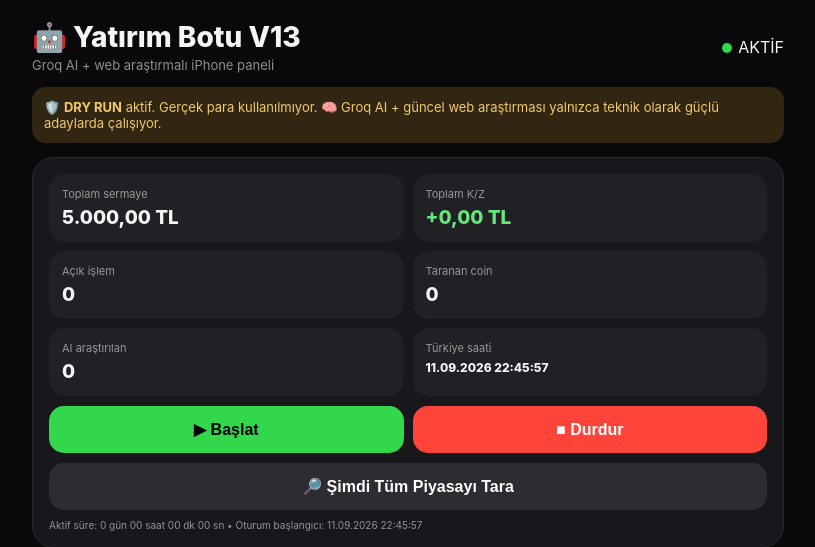
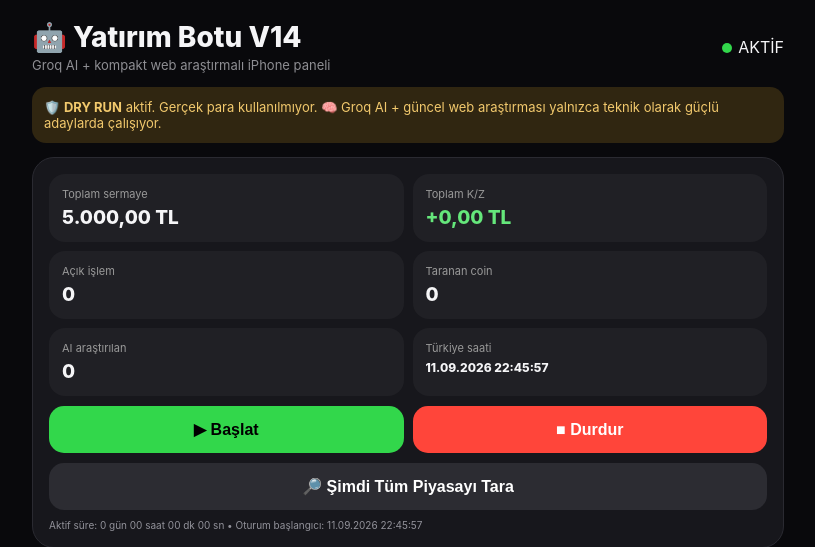
Before and after one commit to ByGolge26/Coinbot, a Flask app: page / in a window 1280 px wide. Shown: the top 547 px of the page, without its empty margins (232-1047 px from the left). Run offline with Flask 3, Linux system fonts and the light colour scheme; data that the repository does not hold is empty.

Commit message:
Update title and subtitle to version 14

```diff
--- a/templates/index.html
+++ b/templates/index.html
@@ -1,7 +1,7 @@
 <!doctype html>
 <html lang="tr"><head>
 <meta charset="utf-8"><meta name="viewport" content="width=device-width,initial-scale=1,viewport-fit=cover">
-<meta name="theme-color" content="#09090c"><title>Yatırım Botu V13</title>
+<meta name="theme-color" content="#09090c"><title>Yatırım Botu V14</title>
 <style>
 *{box-sizing:border-box}body{margin:0;background:#09090c;color:#f5f5f7;font-family:-apple-system,BlinkMacSystemFont,Arial}.wrap{max-width:780px;margin:auto;padding:20px 14px 35px}.head{display:flex;justify-content:space-between;align-items:center}.title{font-size:28px;font-weight:800}.sub{color:#8e8e93;font-size:13px;margin-top:3px}.card{background:#17171c;border:1px solid #2a2a31;border-radius:22px;padding:16px;margin:12px 0}.notice{background:#302611;color:#f2c96d;padding:12px;border-radius:14px;margin:14px 0;font-size:13px}.error{background:#3a1515;color:#ff938c;padding:12px;border-radius:14px;margin:10px 0;font-size:12px;word-break:break-word}
 .grid{display:grid;grid-template-columns:1fr 1fr;gap:9px}.metric{background:#202025;border-radius:16px;padding:13px}.label{font-size:11px;color:#999}.big{font-size:19px;font-weight:800;margin-top:5px}.row{display:grid;grid-template-columns:1fr 1fr;gap:9px;margin-top:10px}.row3{display:grid;grid-template-columns:1fr 1fr 1fr;gap:9px;margin-top:9px}
@@ -12,7 +12,7 @@ input{width:100%;background:#24242a;border:1px solid #38383f;color:white;padding
 table{width:100%;border-collapse:collapse;font-size:11px}td{padding:8px 2px;border-bottom:1px solid #29292f}.r{text-align:right}.footer{text-align:center;color:#666;font-size:10px;margin-top:18px}
 @media(max-width:420px){.title{font-size:24px}.big{font-size:17px}}
 </style></head><body><div class="wrap">
-<div class="head"><div><div class="title">🤖 Yatırım Botu V13</div><div class="sub">Groq AI + web araştırmalı iPhone paneli</div></div><div id="state">...</div></div>
+<div class="head"><div><div class="title">🤖 Yatırım Botu V14</div><div class="sub">Groq AI + kompakt web araştırmalı iPhone paneli</div></div><div id="state">...</div></div>
 <div class="notice">🛡️ <b>DRY RUN</b> aktif. Gerçek para kullanılmıyor. 🧠 Groq AI + güncel web araştırması yalnızca teknik olarak güçlü adaylarda çalışıyor.</div>
 <div id="error"></div>
 <div class="card"><div class="grid">
```
